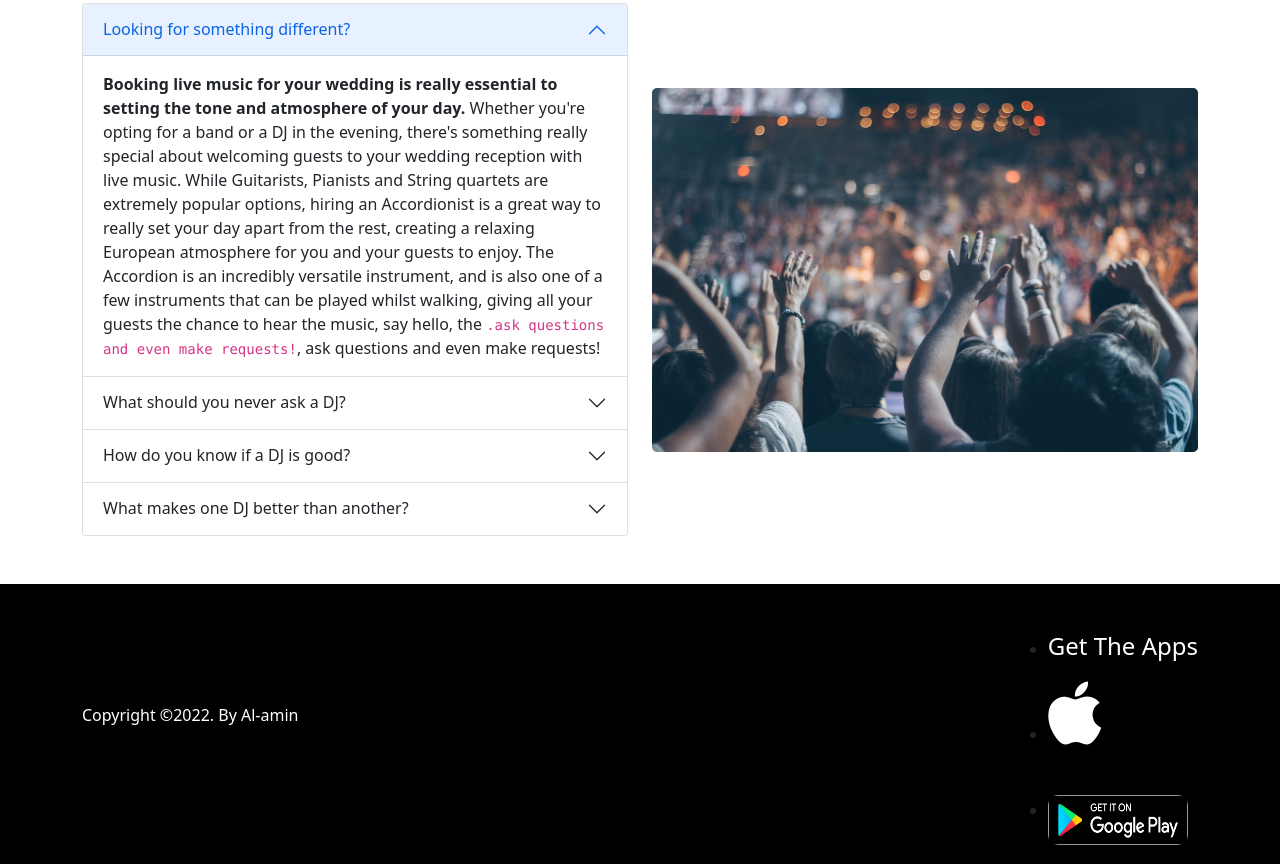
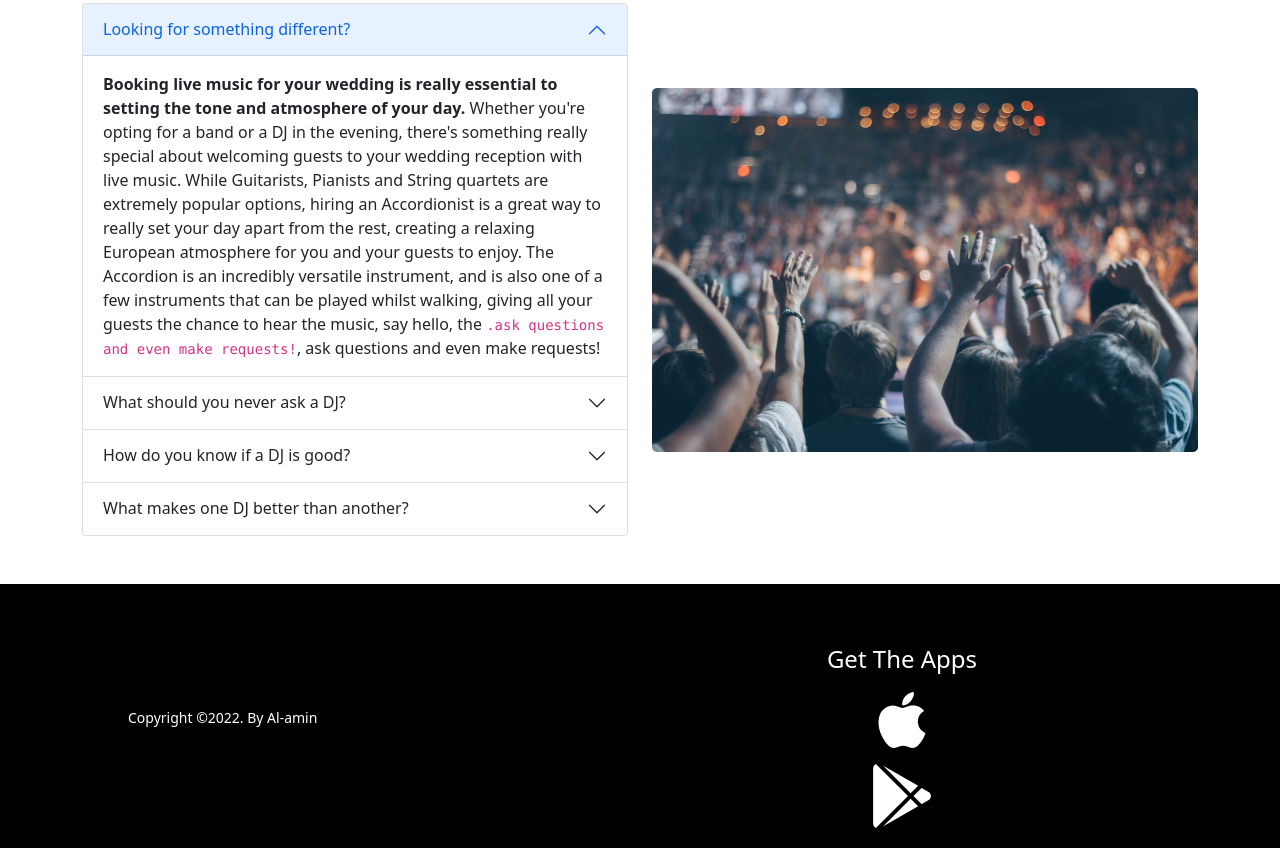
Before and after one commit to alaminhossainjibon/convention-center, a plain HTML site: page index.html in a window 1280 px wide. Shown: the part 1441-2305 px from the top of the page. Drawn offline with Linux system fonts and the light colour scheme.

Commit message:
footer commit

```diff
--- a/css-style/style.css
+++ b/css-style/style.css
@@ -38,11 +38,15 @@ body{
     height: 45px;
     text-decoration: none;
 }
-.footer-design{
-    height: 280px;
+/* footer */
+footer{
+    padding: 1% 10%;
+    background: #000000;
 }
-.google-ply-button{
-    width: 140px;
-    height: 50px;
-    border-radius: 10px;
+
+footer a{
+    color: #ffffff;
 }
+footer a:hover{
+    color: #87ee7a;
+}
--- a/index.html
+++ b/index.html
@@ -292,34 +292,25 @@
     <!-------------------
     ---------footer------
     --------------------->
-    <footer class="bg-black footer-design mt-5">
-        <div class="d-flex align-items-center container">
-            <div>
-                <p class="text-white">Copyright &copy;2022. By Al-amin</p>
+    <footer class="mt-5">
+        <div class="row text-white">
+            <div class="col-lg-6 text-lg-left mb-3 mb-lg-0 d-flex align-items-center">
+                <p class="small mb-0 mt-1">Copyright &copy;2022. By Al-amin</p>
             </div>
-            <ul class="ms-auto">
-                <div>
-                    <li>
-                        <h4 class="text-white mt-5">Get The Apps</h4>
-                    </li>
-                    <li>
-                        <a class="text-white display-2"
-                            href="https://apps.apple.com/us/app/talking-tom-cat-2/id421997825"><i
-                                class="fab fa-apple"></i></a>
-                    </li>
-                </div>
+            <div class="col-lg-6 text-center text-lg-right">
+                <h4 class="text-white mt-5">Get The Apps</h4>
+                <a class="display-3" href="https://apps.apple.com/us/app/talking-tom-cat-2/id421997825"><i
+                        class="fab fa-apple"></i></a>
                 <br>
-                <div>
-                    <li>
-                        <a href="https://play.google.com/store/apps/details?id=com.king.candycrushsaga&hl=en&gl=US">
-                            <img class="google-ply-button mt-3" src="./icons/Google_Play.png" alt="">
-                        </a>
-                    </li>
-                </div>
-
-            </ul>
+                <a class="display-3"
+                    href="https://play.google.com/store/apps/details?id=com.king.candycrushsaga&hl=en&gl=US"><i
+                        class="fab fa-google-play"></i></a>
+            </div>
         </div>
     </footer>
+
+
+
     <!-- bootstrap js script link -->
     <script src="./bootstrap/js/bootstrap.bundle.min.js"></script>
 </body>
```
